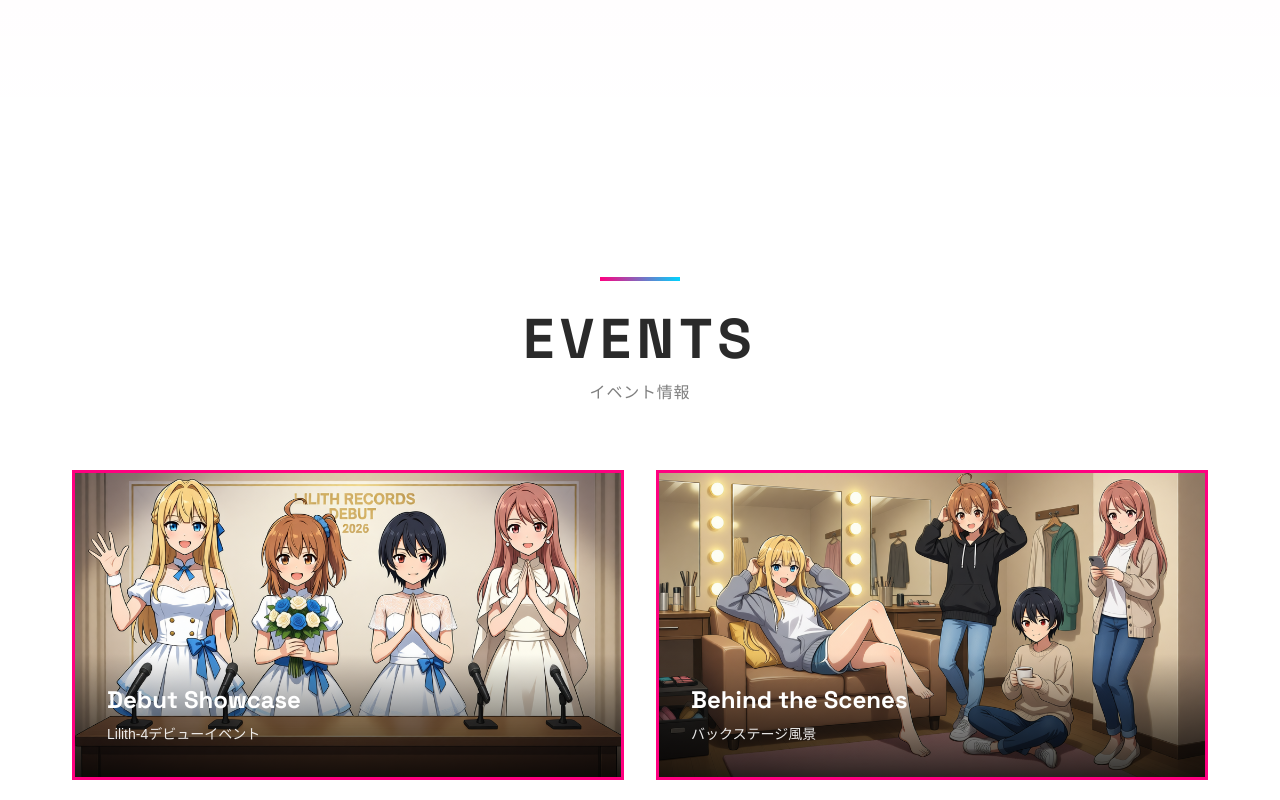
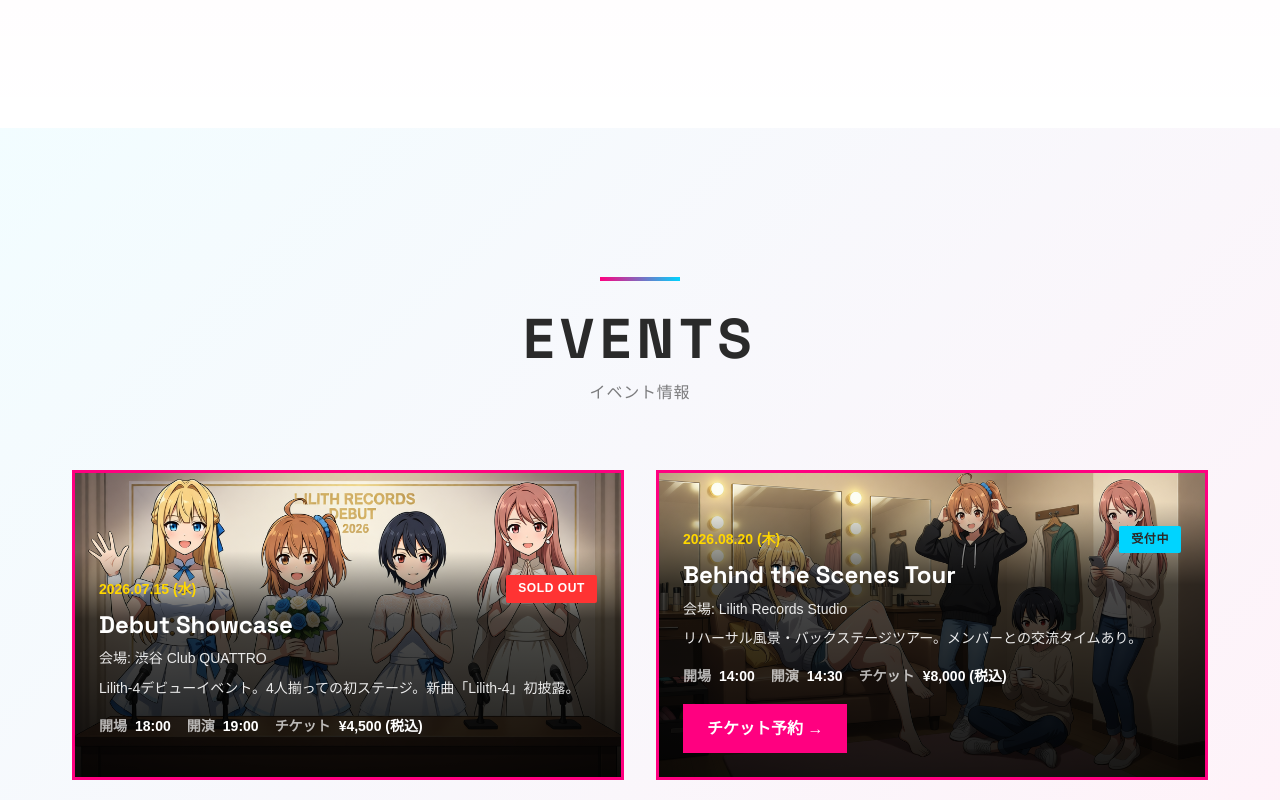
Before and after one commit to hide3tu/LiltingChannelLabo, an Astro site in the folder 2026/08/14/lilith-records/: page / in a window 1280 px wide. Shown: the part 3100-3900 px from the top of the page. Built offline with nearby package versions, Linux system fonts and the light colour scheme; Astro itself is replaced by a stand-in of ours; a web font is replaced by a local one.

Commit message:
イベントセクションに詳細情報追加 + 各セクションに背景色で視覚的差異
- イベント情報に日付、会場、チケット価格、開場/開演時刻、ステータスを追加
- アーティストセクション: 薄いシアングラデーション
- リリースセクション: 薄いマゼンタグラデーション
- ニュースセクション: 薄いマゼンタグラデーション
- イベントセクション: シアン→マゼンタグラデーション
- UCD的にセクション間の視覚的区別を明確化

```diff
--- a/2026/08/14/lilith-records/src/pages/index.astro
+++ b/2026/08/14/lilith-records/src/pages/index.astro
@@ -161,15 +161,54 @@ const news = Object.entries(newsModules)
         <div class="event-card">
           <img src="/images/events/debut-event.jpg" alt="Debut Event" class="event-image" />
           <div class="event-content">
-            <h3>Debut Showcase</h3>
-            <p>Lilith-4デビューイベント</p>
+            <div class="event-meta">
+              <span class="event-date">2026.07.15 (水)</span>
+              <span class="event-status sold-out">SOLD OUT</span>
+            </div>
+            <h3 class="event-title">Debut Showcase</h3>
+            <p class="event-venue">会場: 渋谷 Club QUATTRO</p>
+            <p class="event-description">Lilith-4デビューイベント。4人揃っての初ステージ。新曲「Lilith-4」初披露。</p>
+            <div class="event-details">
+              <div class="event-detail-item">
+                <span class="label">開場</span>
+                <span class="value">18:00</span>
+              </div>
+              <div class="event-detail-item">
+                <span class="label">開演</span>
+                <span class="value">19:00</span>
+              </div>
+              <div class="event-detail-item">
+                <span class="label">チケット</span>
+                <span class="value">¥4,500 (税込)</span>
+              </div>
+            </div>
           </div>
         </div>
         <div class="event-card">
           <img src="/images/events/behind-scenes.jpg" alt="Behind the Scenes" class="event-image" />
           <div class="event-content">
-            <h3>Behind the Scenes</h3>
-            <p>バックステージ風景</p>
+            <div class="event-meta">
+              <span class="event-date">2026.08.20 (木)</span>
+              <span class="event-status on-sale">受付中</span>
+            </div>
+            <h3 class="event-title">Behind the Scenes Tour</h3>
+            <p class="event-venue">会場: Lilith Records Studio</p>
+            <p class="event-description">リハーサル風景・バックステージツアー。メンバーとの交流タイムあり。</p>
+            <div class="event-details">
+              <div class="event-detail-item">
+                <span class="label">開場</span>
+                <span class="value">14:00</span>
+              </div>
+              <div class="event-detail-item">
+                <span class="label">開演</span>
+                <span class="value">14:30</span>
+              </div>
+              <div class="event-detail-item">
+                <span class="label">チケット</span>
+                <span class="value">¥8,000 (税込)</span>
+              </div>
+            </div>
+            <a href="#" class="event-cta">チケット予約 →</a>
           </div>
         </div>
       </div>
@@ -419,6 +458,7 @@ const news = Object.entries(newsModules)
   /* Release Section */
   .release-section {
     padding: 5rem 0;
+    background: linear-gradient(180deg, transparent 0%, rgba(255, 0, 128, 0.08) 100%);
   }
 
   .release-showcase {
@@ -638,6 +678,7 @@ const news = Object.entries(newsModules)
   /* Events Section */
   .events-section {
     padding: 5rem 0;
+    background: linear-gradient(135deg, rgba(0, 212, 255, 0.05) 0%, rgba(255, 0, 128, 0.05) 100%);
   }
 
   .events-grid {
@@ -664,20 +705,97 @@ const news = Object.entries(newsModules)
     bottom: 0;
     left: 0;
     right: 0;
-    padding: 2rem;
-    background: linear-gradient(to top, rgba(0,0,0,0.8) 0%, transparent 100%);
+    padding: 1.5rem;
+    background: linear-gradient(to top, rgba(0,0,0,0.9) 0%, rgba(0,0,0,0.7) 70%, transparent 100%);
     color: white;
   }
 
-  .event-content h3 {
+  .event-meta {
+    display: flex;
+    justify-content: space-between;
+    align-items: center;
+    margin-bottom: 0.5rem;
+  }
+
+  .event-date {
+    font-size: 0.875rem;
+    font-weight: 700;
+    color: var(--color-accent-3);
+  }
+
+  .event-status {
+    font-size: 0.75rem;
+    font-weight: 700;
+    padding: 0.25rem 0.75rem;
+    border-radius: 2px;
+    text-transform: uppercase;
+    letter-spacing: 0.05em;
+  }
+
+  .event-status.sold-out {
+    background: #ff3333;
+    color: white;
+  }
+
+  .event-status.on-sale {
+    background: var(--color-accent-2);
+    color: #2A2A2A;
+  }
+
+  .event-title {
     font-size: 1.5rem;
     font-weight: 700;
     margin-bottom: 0.5rem;
   }
 
-  .event-content p {
+  .event-venue {
     font-size: 0.875rem;
     opacity: 0.9;
+    margin-bottom: 0.5rem;
+  }
+
+  .event-description {
+    font-size: 0.875rem;
+    opacity: 0.9;
+    margin-bottom: 1rem;
+    line-height: 1.5;
+  }
+
+  .event-details {
+    display: flex;
+    gap: 1rem;
+    margin-bottom: 1rem;
+    font-size: 0.875rem;
+  }
+
+  .event-detail-item {
+    display: flex;
+    gap: 0.5rem;
+  }
+
+  .event-detail-item .label {
+    opacity: 0.7;
+    font-weight: 600;
+  }
+
+  .event-detail-item .value {
+    font-weight: 600;
+  }
+
+  .event-cta {
+    display: inline-block;
+    padding: 0.75rem 1.5rem;
+    background: var(--color-accent-1);
+    color: white;
+    font-weight: 700;
+    text-decoration: none;
+    border: none;
+    transition: background 0.3s;
+  }
+
+  .event-cta:hover {
+    background: var(--color-accent-2);
+    border-bottom: none;
   }
 
   /* Responsive */
```
